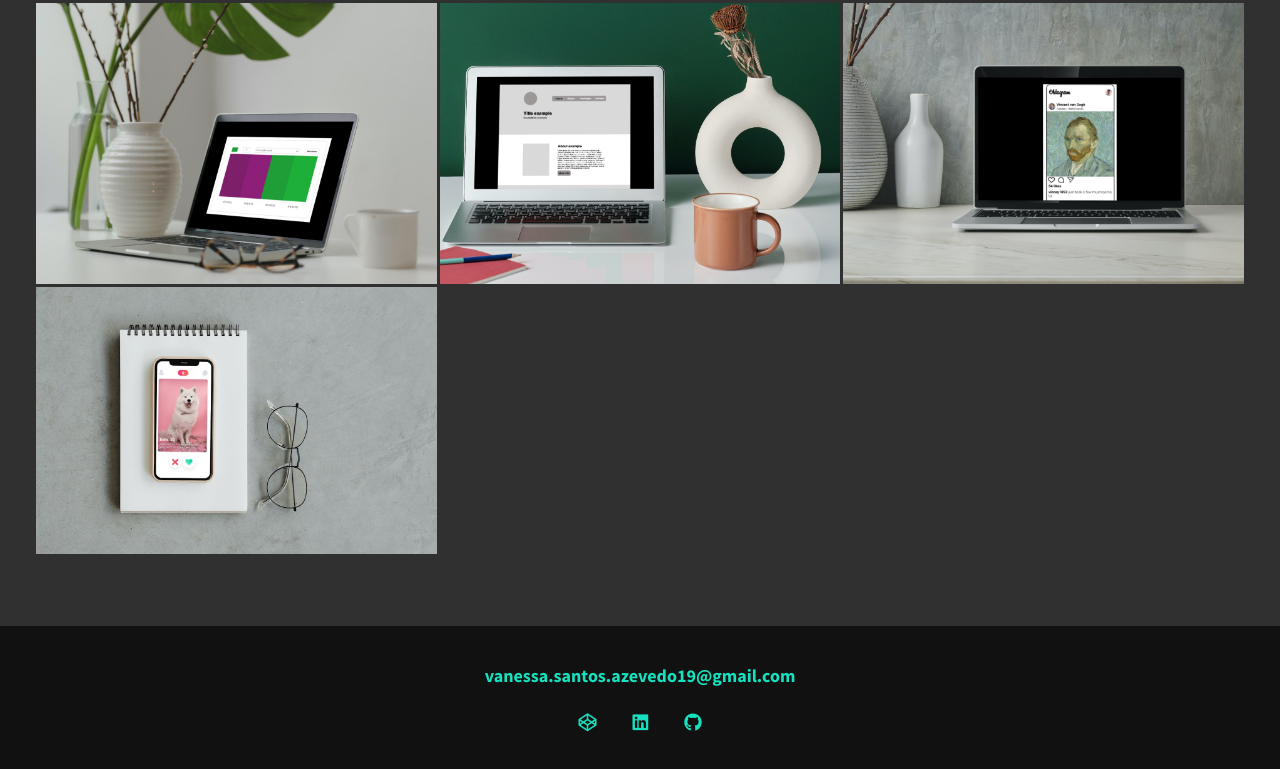
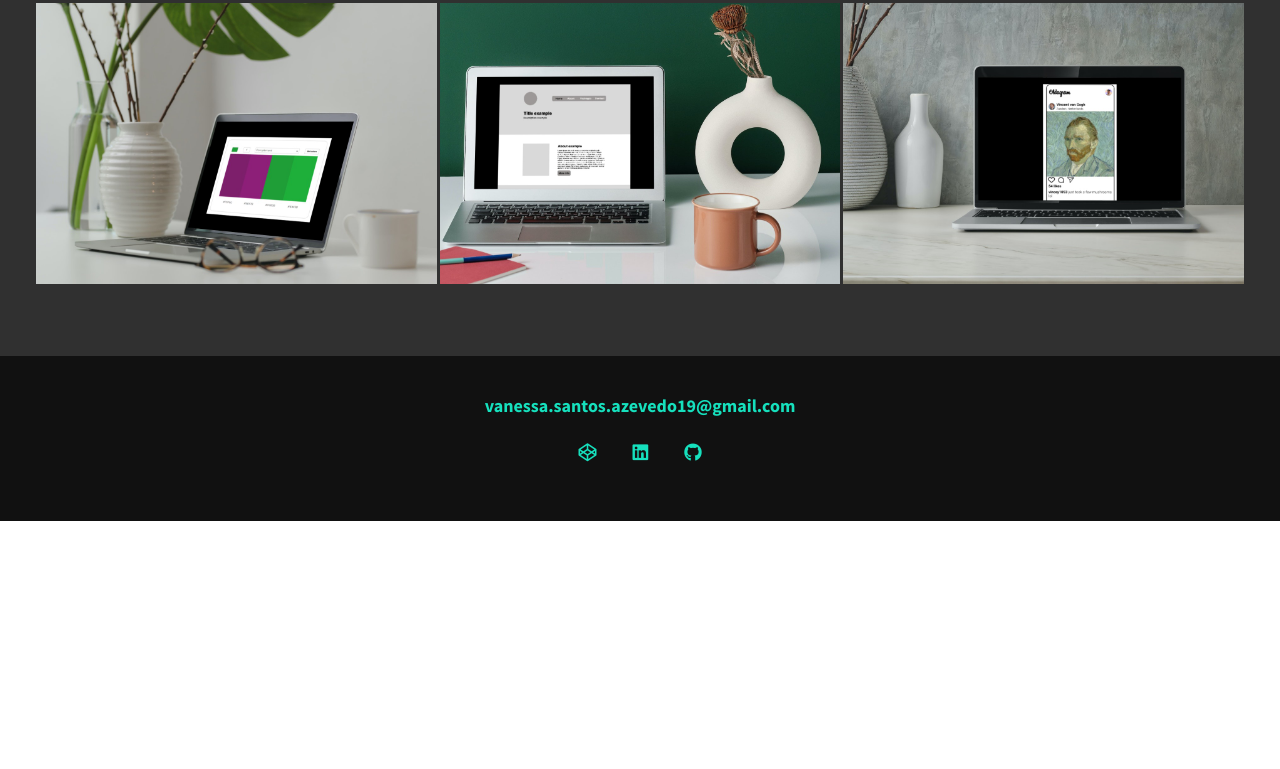
Before and after one commit to VanessaAz/Portfolio, a website built with webpack: page index.html in a window 1280 px wide. Shown: the part 2098-2867 px from the top of the page. After the commit the page ends 2619 px from the top, so only its background shows below. Built offline with nearby package versions, Linux system fonts and the light colour scheme.

Commit message:
Update index.html

```diff
--- a/index.html
+++ b/index.html
@@ -99,10 +99,6 @@
                 <img src="img/oldagram-mock.jpg" class="portfolio__image">
             </a>
 
-            <a href="#" class="portfolio__item">
-                <img src="img/tindog-mock.jpg" class="portfolio__image">
-            </a>
-
            </div>
         </section>
 
```
